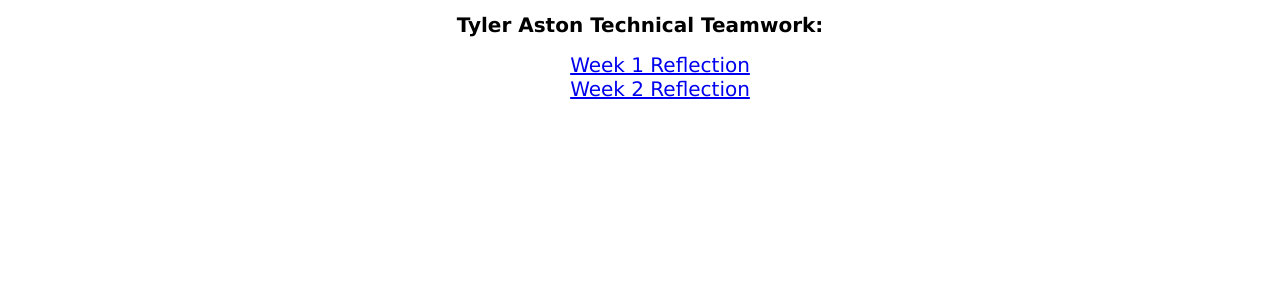
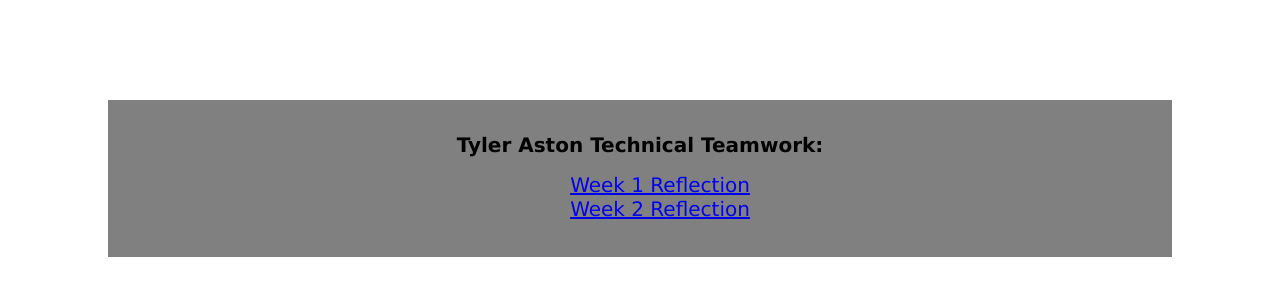
Before and after one commit to tyleraston/tyleraston.github.io, a plain HTML site: page index.html in a window 1280 px wide. Drawn offline with Linux system fonts and the light colour scheme.

Commit message:
Add box to background

```diff
--- a/index.html
+++ b/index.html
@@ -8,13 +8,20 @@
                 font-size: 20px;
                 list-style-type: none;
             }
+            .box {
+                background-color: gray;
+                padding: 20px;
+                margin: 100px;
+            }
         </style>
     </head>
     <body>
-        <h1>Tyler Aston Technical Teamwork:</h1>
-        <ul>
-            <li><a href="wk1Reflection.pdf">Week 1 Reflection</a></li>
-            <li><a href="wk2Reflection.pdf">Week 2 Reflection</a></li>
-        </ul>
+        <div class="box">
+            <h1>Tyler Aston Technical Teamwork:</h1>
+            <ul>
+                <li><a href="wk1Reflection.pdf">Week 1 Reflection</a></li>
+                <li><a href="wk2Reflection.pdf">Week 2 Reflection</a></li>
+            </ul>
+        </div>
     </body>
 </html>
```
